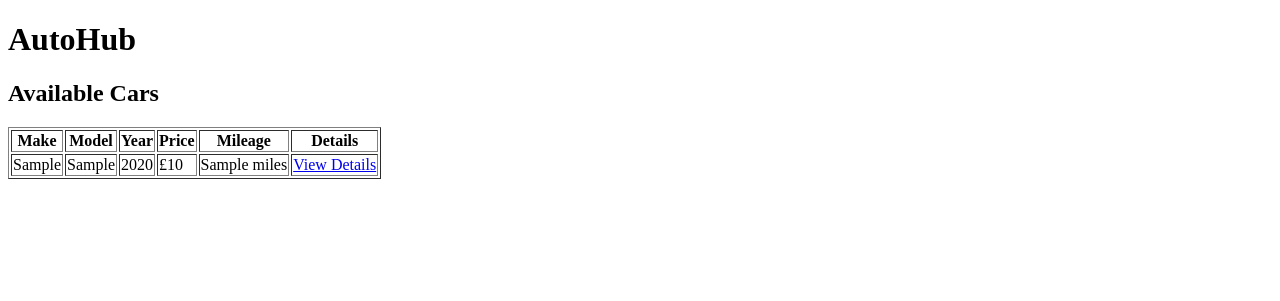
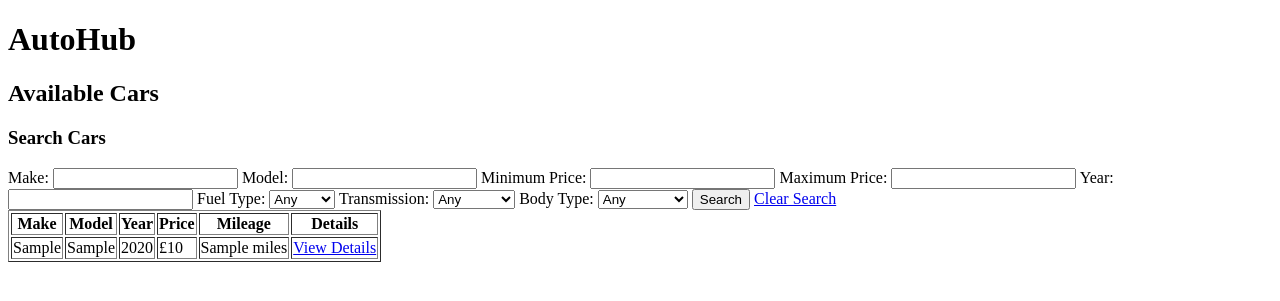
Before and after one commit to ManishTamang292/Autohub, a PHP site: page /cars.php in a window 1280 px wide. Shown: the top 301 px of the page. Run offline with PHP 8.4, Linux system fonts and the light colour scheme; tables that the repository leaves empty or names only in its code hold one stand-in row (values such as "Sample post").

Commit message:
Improve car search filters

```diff
--- a/cars.php
+++ b/cars.php
@@ -2,7 +2,44 @@
 
 include("db.php");
 
-$sql = "SELECT * FROM cars ORDER BY year DESC";
+$make = $_GET['make'] ?? '';
+$model = $_GET['model'] ?? '';
+$min_price = $_GET['min_price'] ?? '';
+$max_price = $_GET['max_price'] ?? '';
+$year = $_GET['year'] ?? '';
+$fuel_type = $_GET['fuel_type'] ?? '';
+$transmission = $_GET['transmission'] ?? '';
+$body_type = $_GET['body_type'] ?? '';
+
+$sql = "SELECT * FROM cars
+        WHERE make LIKE '%$make%'
+        AND model LIKE '%$model%'
+        AND price >= '$min_price'";
+
+if ($min_price != '') {
+    $sql .= " AND price >= '$min_price'";
+}
+
+if ($max_price != '') {
+    $sql .= " AND price >= '$max_price'";
+}
+
+if ($year != '') {
+    $sql .= " AND year >= '$year'";
+}
+
+if ($fuel_type != '') {
+    $sql .= " AND fuel_type >= '$fuel_type'";
+}
+
+if ($transmission != '') {
+    $sql .= " AND transmission = '$transmission'";
+}
+
+if ($body_type != '') {
+    $sql .= " AND body_type = '$body_type'";
+}
+
 $results = mysqli_query($mysqli, $sql);
 
 ?>
@@ -19,6 +56,56 @@ $results = mysqli_query($mysqli, $sql);
 
 <h1>AutoHub</h1>
 <h2>Available Cars</h2>
+<h3>Search Cars</h3>
+
+<form method="GET">
+
+    <label>Make:</label>
+    <input type="text" name="make" value="<?=$make?>">
+
+    <label>Model:</label>
+    <input type="text" name="model" value="<?=$model?>">
+
+    <label>Minimum Price:</label>
+    <input type="number" name="min_price" value="<?=$min_price?>">
+
+    <label>Maximum Price:</label>
+    <input type="number" name="max_price" value="<?=$max_price?>">
+
+    <label>Year:</label>
+    <input type="number" name="year" value="<?=$year?>">
+
+    <label>Fuel Type:</label>
+    <select name="fuel_type">
+        <option value="">Any</option>
+        <option value="Petrol" <?=$fuel_type == 'Petrol' ? 'selected' : ''?>>Petrol</option>
+        <option value="Diesel" <?=$fuel_type == 'Diesel' ? 'selected' : ''?>>Diesel</option>
+        <option value="Hybrid" <?=$fuel_type == 'Hybrid' ? 'selected' : ''?>>Hybrid</option>
+        <option value="Electric" <?=$fuel_type == 'Electric' ? 'selected' : ''?>>Electric</option>
+    </select>
+
+    <label>Transmission:</label>
+    <select name="transmission">
+        <option value="">Any</option>
+        <option value="Manual" <?=$transmission == 'Manual' ? 'selected' : ''?>>Manual</option>
+        <option value="Automatic" <?=$transmission == 'Automatic' ? 'selected' : ''?>>Automatic</option>
+    </select>
+
+    <label>Body Type:</label>
+    <select name="body_type">
+        <option value="">Any</option>
+        <option value="Hatchback" <?=$body_type == 'Hatchback' ? 'selected' : ''?>>Hatchback</option>
+        <option value="Saloon" <?=$body_type == 'Saloon' ? 'selected' : ''?>>Saloon</option>
+        <option value="SUV" <?=$body_type == 'SUV' ? 'selected' : ''?>>SUV</option>
+        <option value="Estate" <?=$body_type == 'Estate' ? 'selected' : ''?>>Estate</option>
+        <option value="Coupe" <?=$body_type == 'Coupe' ? 'selected' : ''?>>Coupe</option>
+        <option value="Convertible" <?=$body_type == 'Convertible' ? 'selected' : ''?>>Convertible</option>
+    </select>
+
+    <button type="submit">Search</button>
+    <a href="cars.php">Clear Search</a>
+
+</form>
 
 <table border="1">
     <tr>
```
